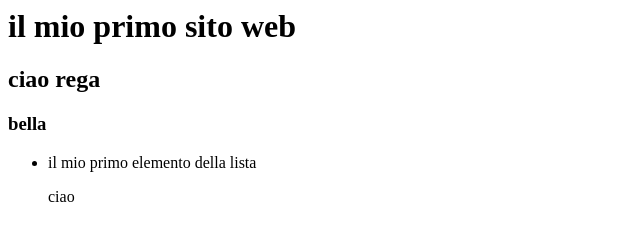
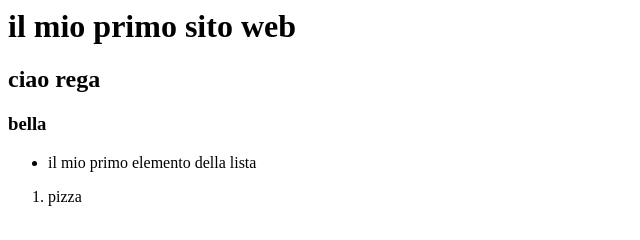
Before and after one commit to Angelcasoi12345/Angelcasoi12345.github.io, a plain HTML site: page index.html in a window 1280 px wide. Shown: the full height of the page, 0-640 px from the left. Drawn offline with Linux system fonts and the light colour scheme.

Commit message:
Update index.html

```diff
--- a/index.html
+++ b/index.html
@@ -4,4 +4,6 @@
 <ul>
   <li>il mio primo elemento della lista</li>
 </ul>
-<ol>ciao</ol>
+<ol>
+  <li>pizza</li>
+</ol>
```
